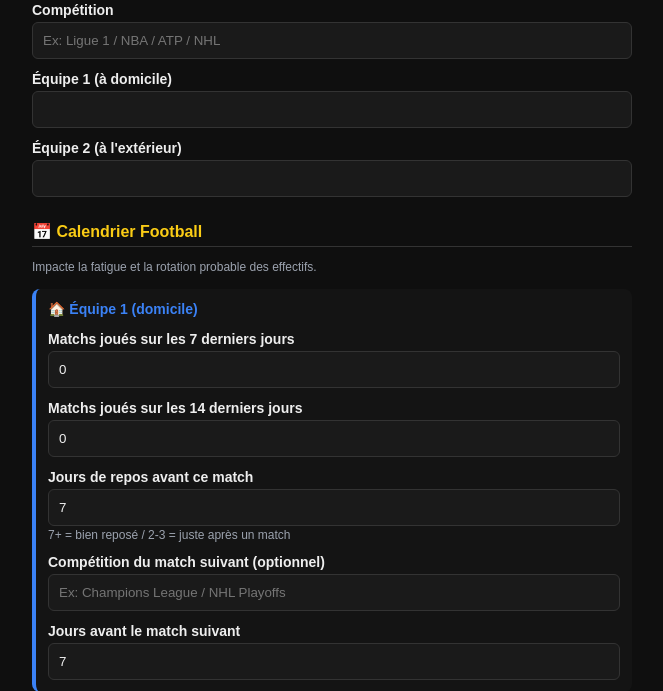
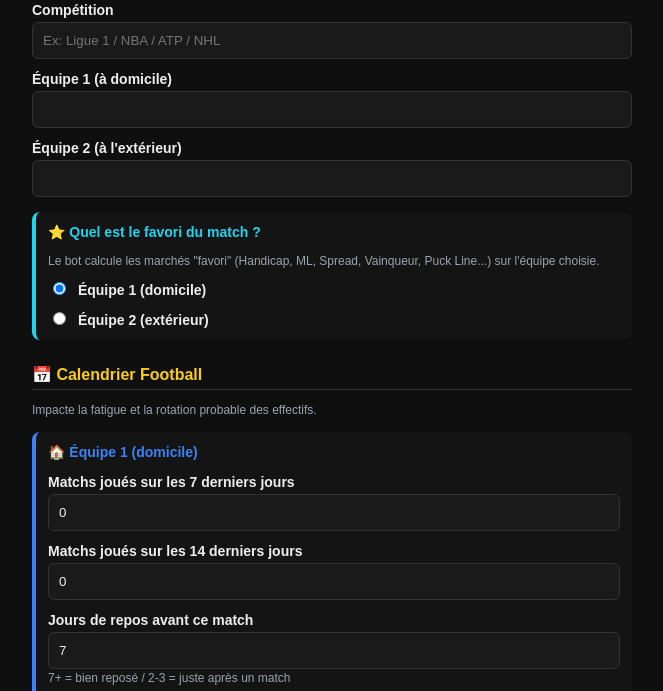
Before and after one commit to hamzypogba0610-pixel/qfte-bot-final, a FastAPI app: page / in a window 1280 px wide. Shown: the part 267-958 px from the top of the page, without its empty margins (308-971 px from the left). Run offline with FastAPI, Linux system fonts and the light colour scheme.

Commit message:
Update index.html

```diff
--- a/templates/index.html
+++ b/templates/index.html
@@ -10,13 +10,15 @@
         h2 { color: #facc15; margin-top: 25px; font-size: 16px; border-bottom: 1px solid #333; padding-bottom: 5px; }
         label { display: block; margin-top: 12px; font-weight: bold; font-size: 14px; }
         input, select { width: 100%; padding: 10px; margin-top: 4px; border-radius: 6px; border: 1px solid #333; background: #1a1a1a; color: #eee; box-sizing: border-box; }
-        input[type="checkbox"] { width: auto; margin-right: 8px; }
+        input[type="checkbox"], input[type="radio"] { width: auto; margin-right: 8px; }
         button { margin-top: 20px; width: 100%; padding: 12px; background: #4ade80; color: #000; font-weight: bold; border: none; border-radius: 6px; font-size: 16px; }
         .lien-dashboard { text-align: center; margin-top: 10px; }
         .lien-dashboard a { color: #60a5fa; text-decoration: none; }
         .aide { color: #9ca3af; font-size: 12px; margin-top: 2px; font-weight: normal; }
         .row { display: flex; gap: 8px; }
         .row > div { flex: 1; }
+        .bloc-favori { background: #141414; padding: 12px; border-radius: 8px; margin-top: 15px; border-left: 4px solid #22d3ee; }
+        .bloc-favori h3 { color: #22d3ee; margin-top: 0; font-size: 14px; }
         .bloc-calendrier { background: #141414; padding: 12px; border-radius: 8px; margin-top: 15px; border-left: 4px solid #3b82f6; }
         .bloc-calendrier h3 { color: #3b82f6; margin-top: 0; font-size: 14px; }
         .bloc-calendrier-basket { background: #141414; padding: 12px; border-radius: 8px; margin-top: 15px; border-left: 4px solid #a3e635; }
@@ -56,6 +58,25 @@
 
         <label id="label_equipe2">Équipe 2 (à l'extérieur)</label>
         <input type="text" name="equipe2" required>
+
+        <div id="bloc_favori">
+            <div class="bloc-favori">
+                <h3>⭐ Quel est le favori du match ?</h3>
+                <div class="aide" style="margin-bottom: 8px;">
+                    Le bot calcule les marchés "favori" (Handicap, ML, Spread, Vainqueur, Puck Line...) sur l'équipe choisie.
+                </div>
+
+                <label class="coche-bloc">
+                    <input type="radio" name="favori" value="equipe1" checked>
+                    Équipe 1 (domicile)
+                </label>
+
+                <label class="coche-bloc">
+                    <input type="radio" name="favori" value="equipe2">
+                    Équipe 2 (extérieur)
+                </label>
+            </div>
+        </div>
 
         <div id="bloc_fatigue" style="display: none;">
             <h2>💪 Fatigue (tennis uniquement)</h2>
@@ -167,7 +188,7 @@
                     Voyage long (côte à côte)
                 </label>
             </div>
-    </div>
+                    </div>
 
 
     <h2>📊 Cotes 1X2 (les 2 équipes)</h2>
@@ -230,12 +251,14 @@
     <input type="number" name="volume" value="50000" required>
 
     <button type="submit">Analyser</button>
-    </form>
+                    </form>
 
 
     <script>
         const selectSport = document.getElementById("select_sport");
         const inputCompetition = document.querySelector('input[name="competition"]');
+        const inputEquipe1 = document.querySelector('input[name="equipe1"]');
+        const inputEquipe2 = document.querySelector('input[name="equipe2"]');
         const blocSurface = document.getElementById("bloc_surface");
         const blocFatigue = document.getElementById("bloc_fatigue");
         const blocCalendrier = document.getElementById("bloc_calendrier");
@@ -244,20 +267,15 @@
         function detecterLigneOver(sport, competition) {
             const comp = (competition || "").toLowerCase().trim();
 
-            // --- HOCKEY ---
             if (sport === "hockey") {
                 if (comp.includes("nhl")) return "Cote Over/Under 5.5 (buts)";
                 if (comp.includes("khl")) return "Cote Over/Under 4.5 (buts)";
                 if (comp.includes("shl") || comp.includes("suède") || comp.includes("liiga") || comp.includes("finlande") || comp.includes("del") || comp.includes("allemagne")) {
                     return "Cote Over/Under 5.0 (buts)";
                 }
-                if (comp.includes("world cup") || comp.includes("olympic") || comp.includes("jo")) {
-                    return "Cote Over/Under 5.5 (buts)";
-                }
                 return "Cote Over/Under 5.5 (buts)";
             }
 
-            // --- BASKET ---
             if (sport === "basket") {
                 if (comp.includes("nba")) return "Cote Over/Under 220.5";
                 if (comp.includes("euroleague") || comp.includes("euroligue") || comp.includes("euro")) {
@@ -266,7 +284,6 @@
                 return "Cote Over/Under 180.5";
             }
 
-            // --- TENNIS ---
             if (sport === "tennis") {
                 if (comp.includes("roland") || comp.includes("wimbledon") || comp.includes("us open") || comp.includes("australian") || comp.includes("grand chelem") || comp.includes("grand slam")) {
                     return "Cote Over/Under 32.5 jeux";
@@ -276,8 +293,15 @@
                 return "Cote Over/Under 22.5 jeux";
             }
 
-            // --- FOOTBALL (défaut) ---
             return "Cote Over/Under 2.5";
+        }
+
+        function getNomFavori(sport) {
+            const favori = document.querySelector('input[name="favori"]:checked');
+            const valeur = favori ? favori.value : "equipe1";
+            const nom1 = (inputEquipe1 && inputEquipe1.value) ? inputEquipe1.value : (sport === "tennis" ? "Joueur 1" : "Équipe 1");
+            const nom2 = (inputEquipe2 && inputEquipe2.value) ? inputEquipe2.value : (sport === "tennis" ? "Joueur 2" : "Équipe 2");
+            return valeur === "equipe2" ? { nom: nom2, autre: nom1, valeur: "equipe2" } : { nom: nom1, autre: nom2, valeur: "equipe1" };
         }
 
         function majLabels() {
@@ -305,6 +329,7 @@
             const titreCal = document.getElementById("titre_calendrier");
 
             const labelOver = detecterLigneOver(sport, competition);
+            const fav = getNomFavori(sport);
 
             if (sport === "tennis") {
                 blocSurface.style.display = "block";
@@ -326,9 +351,9 @@
                 feg.textContent = "5 derniers résultats globaux (V/N/D)";
                 seg.textContent = "5 derniers scores globaux (en sets)";
                 h2h.textContent = "5 derniers H2H (Joueur1-Joueur2, en sets)";
-                ah.textContent = "Cote Vainqueur Joueur 1";
+                ah.textContent = "Cote Vainqueur — " + fav.nom;
                 ov.textContent = labelOver;
-                bt.textContent = "Cote Score Exact Sets (ex: 2-0)";
+                bt.textContent = "Cote Score Exact Sets — " + fav.nom + " (ex: 2-0)";
                 aideSd.textContent = "Format : sets_pour-sets_contre (ex: 2-0, 2-1, 0-2)";
             } else if (sport === "basket") {
                 blocSurface.style.display = "none";
@@ -350,9 +375,9 @@
                 feg.textContent = "5 derniers résultats globaux (V/N/D)";
                 seg.textContent = "5 derniers scores globaux";
                 h2h.textContent = "5 derniers scores H2H (Équipe1-Équipe2)";
-                ah.textContent = "Cote Money Line Domicile";
+                ah.textContent = "Cote Money Line — " + fav.nom;
                 ov.textContent = labelOver;
-                bt.textContent = "Cote Spread -4.5 (Domicile)";
+                bt.textContent = "Cote Spread -4.5 — " + fav.nom;
                 aideSd.textContent = "Format : points_pour-points_contre (ex: 108-102)";
             } else if (sport === "hockey") {
                 blocSurface.style.display = "none";
@@ -375,9 +400,9 @@
                 feg.textContent = "5 derniers résultats globaux (V/N/D)";
                 seg.textContent = "5 derniers scores globaux";
                 h2h.textContent = "5 derniers scores H2H (Équipe1-Équipe2)";
-                ah.textContent = "Cote Money Line Domicile (incl. prolongation)";
+                ah.textContent = "Cote Money Line — " + fav.nom + " (incl. prolongation)";
                 ov.textContent = labelOver;
-                bt.textContent = "Cote Puck Line -1.5 (Domicile — gagne par 2+)";
+                bt.textContent = "Cote Puck Line -1.5 — " + fav.nom + " (gagne par 2+)";
                 aideSd.textContent = "Format : buts_pour-buts_contre (ex: 4-2, 3-1)";
             } else {
                 blocSurface.style.display = "none";
@@ -400,7 +425,7 @@
                 feg.textContent = "5 derniers résultats globaux (V/N/D)";
                 seg.textContent = "5 derniers scores globaux";
                 h2h.textContent = "5 derniers scores H2H (Équipe1-Équipe2)";
-                ah.textContent = "Cote Handicap Asiatique -0.5";
+                ah.textContent = "Cote Handicap Asiatique -0.5 — " + fav.nom;
                 ov.textContent = labelOver;
                 bt.textContent = "Cote BTTS Oui";
                 aideSd.textContent = "Format : buts_pour-buts_contre, séparés par des virgules";
@@ -408,9 +433,10 @@
         }
 
         selectSport.addEventListener("change", majLabels);
-        if (inputCompetition) {
-            inputCompetition.addEventListener("input", majLabels);
-        }
+        if (inputCompetition) inputCompetition.addEventListener("input", majLabels);
+        if (inputEquipe1) inputEquipe1.addEventListener("input", majLabels);
+        if (inputEquipe2) inputEquipe2.addEventListener("input", majLabels);
+        document.querySelectorAll('input[name="favori"]').forEach(r => r.addEventListener("change", majLabels));
         majLabels();
     </script>
 </body>
```
